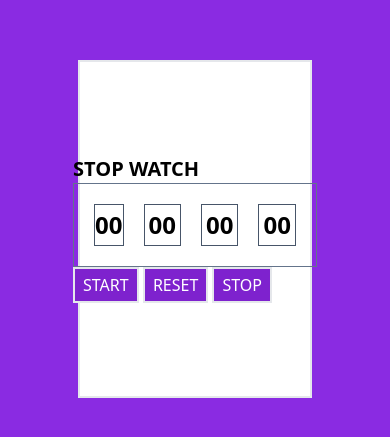
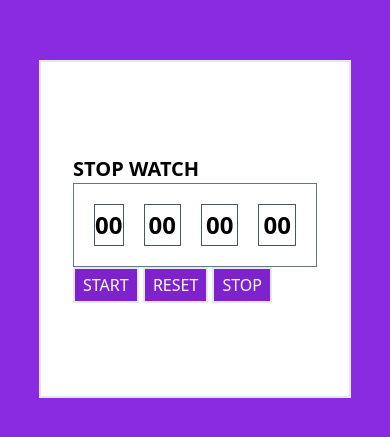
Before and after one commit to Shakshor/Stop_Watch, a plain HTML site: page index.html in a window 390 px wide. Shown: the part 193-630 px from the top of the page. Drawn offline with nearby package versions, Linux system fonts and the light colour scheme.

Commit message:
mobile and desktop responsive done

```diff
--- a/index.html
+++ b/index.html
@@ -16,11 +16,11 @@
 
 <body>
 
-    <div class="h-2/5 w-3/5 lg:w-2/5 border-2 bg-white flex justify-center items-center">
+    <div class="h-2/5 lg:h-3/5 w-4/5 lg:w-2/5 border-2 bg-white flex justify-center items-center">
         <div>
             <h4 class="text-xl font-bold uppercase">Stop Watch</h4>
             <div class="flex">
-                <table class="border  border-separate border-spacing-5 border-slate-500">
+                <table class="border  border-separate border-spacing-5  border-slate-500">
                     <tbody>
                         <tr>
                             <td id="hour" class="border border-slate-600 p lg:p-3 font-bold text-2xl">00</td>
```
